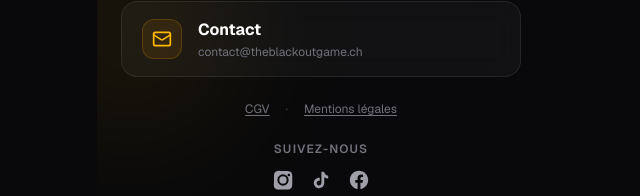
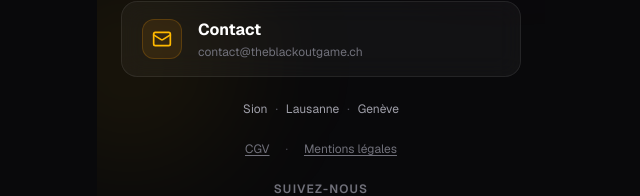
Before and after one commit to saiko90/BlackOut, a Next.js app: page / in a window 1280 px wide. Shown: the part 755-951 px from the top of the page, without its empty margins (319-959 px from the left). Built offline with nearby package versions, Linux system fonts and the light colour scheme; no server answers.

Commit message:
3villesfooter

```diff
--- a/src/app/(home)/page.tsx
+++ b/src/app/(home)/page.tsx
@@ -13,6 +13,7 @@
 import { PromoBanner } from '@/components/ui/PromoBanner'
 import { TestimonialsCarousel } from '@/components/ui/TestimonialsCarousel'
 import { SocialLinks } from '@/components/ui/SocialLinks'
+import { getActiveCities } from '@/lib/cities'
 
 const stagger = {
   hidden: {},
@@ -194,6 +195,23 @@
             </motion.div>
           </motion.div>
 
+          {/* Liens villes */}
+          <motion.div
+            initial={{ opacity: 0 }}
+            animate={{ opacity: 1 }}
+            transition={{ delay: 0.65 }}
+            className="flex items-center gap-2 text-xs text-zinc-400"
+          >
+            {getActiveCities().map((city, i) => (
+              <span key={city.slug} className="flex items-center gap-2">
+                {i > 0 && <span className="text-zinc-600">·</span>}
+                <Link href={`/${city.slug}`} className="hover:text-zinc-200 transition-colors">
+                  {city.name}
+                </Link>
+              </span>
+            ))}
+          </motion.div>
+
           {/* Legal links */}
           <motion.div
             initial={{ opacity: 0 }}
```
